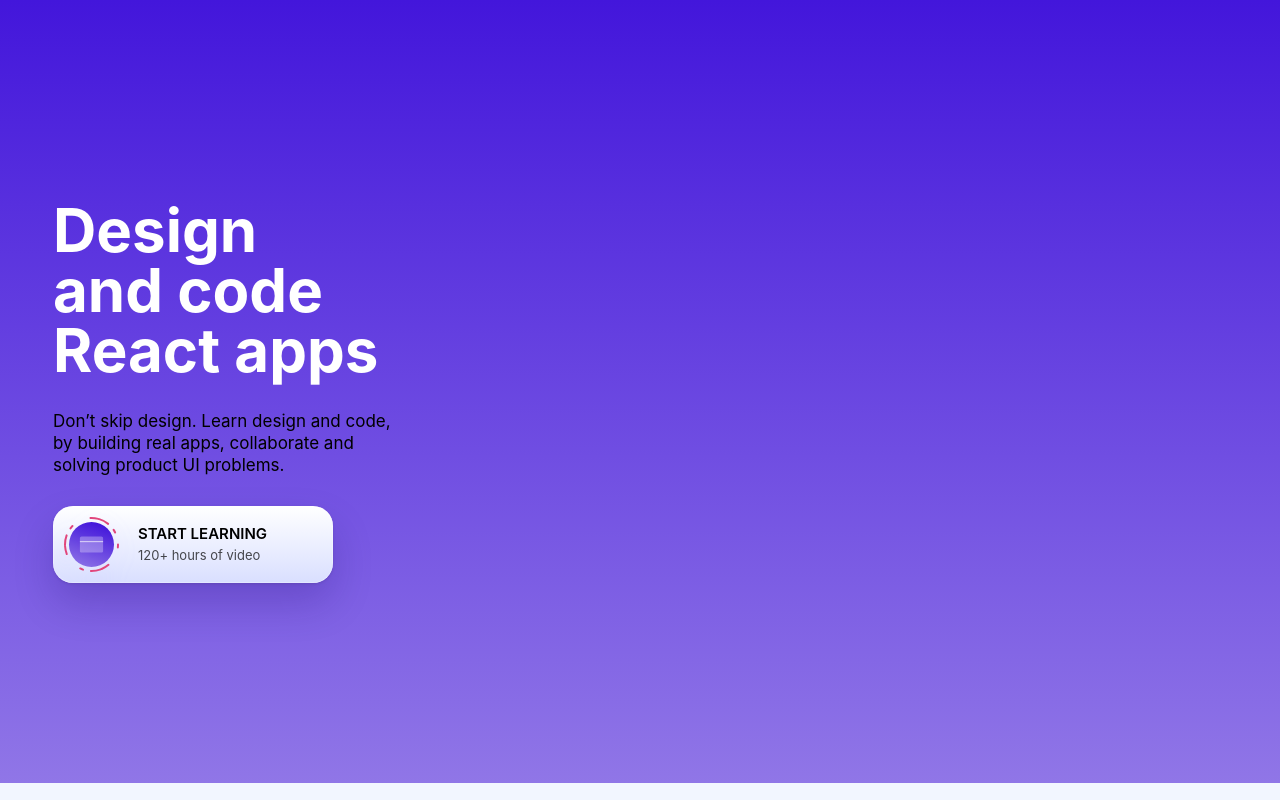
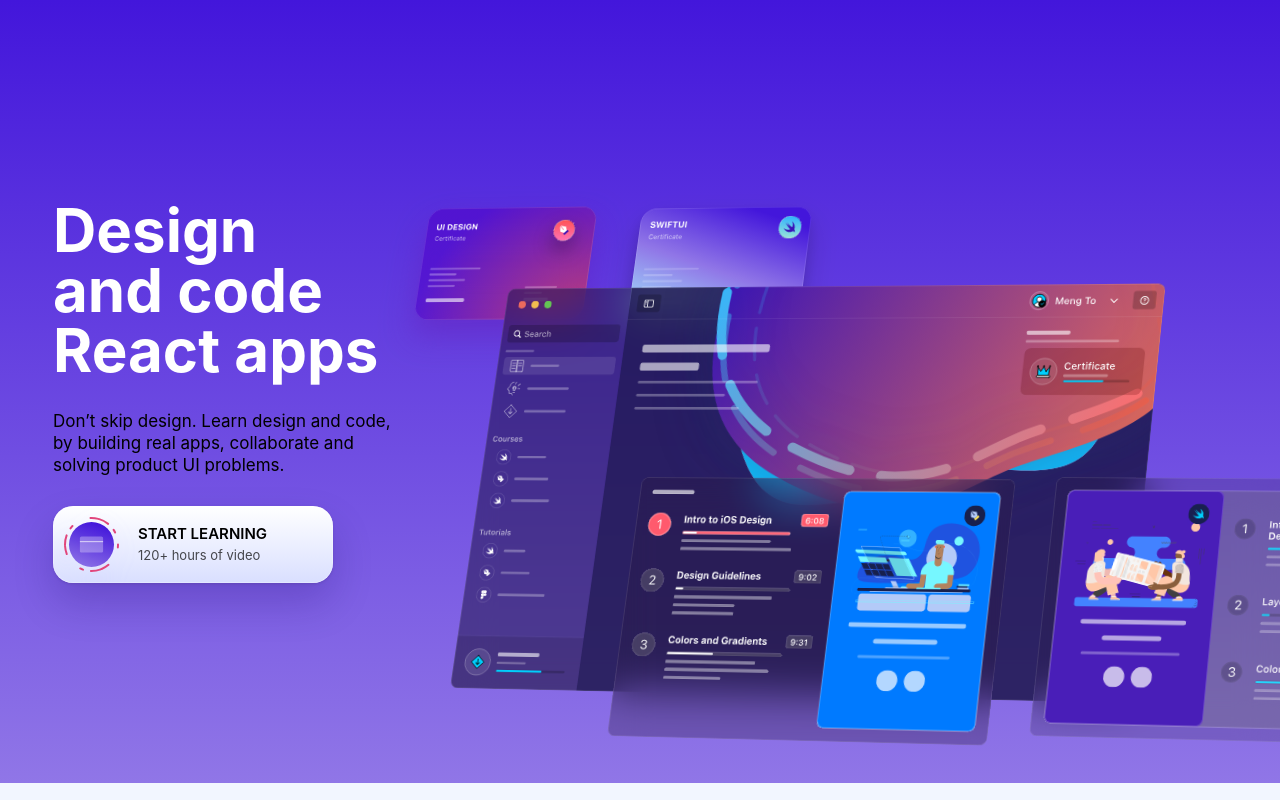
Before and after one commit to dung-phan/built-with-gatsby, a Gatsby site: page / in a window 1280 px wide. Built offline with nearby package versions, Linux system fonts and the light colour scheme; Gatsby itself is replaced by a stand-in of ours.

Commit message:
styling: 3d animate mockup cards

```diff
--- /dev/null
+++ b/src/components/animations/MockUpAnimations.js
@@ -0,0 +1,139 @@
+import React from "react"
+import styled from "styled-components"
+
+export default function MockUpAnimations() {
+  return (
+    <Wrapper>
+      <div className="mockup1"></div>
+      <div className="mockup2"></div>
+      <div className="mockup3"></div>
+      <div className="mockup4"></div>
+      <div className="mockup5"></div>
+    </Wrapper>
+  )
+}
+
+const Wrapper = styled.div`
+  position: relative;
+  perspective: 5000;
+
+  div {
+    transform: rotateY(-20deg) rotateX(20deg);
+    transform-origin: bottom left;
+  }
+
+  * {
+    transition: 1s cubic-bezier(0.075, 0.82, 0.165, 1);
+  }
+  :hover div {
+    transform: rotateY(0deg) rotateX(0deg);
+
+    &.mockup1 {
+      transition-delay: 0.1s;
+      transform: translate(-30px, -30px);
+    }
+    &.mockup2 {
+      transition-delay: 0.2s;
+      transform: translate(0, -30px);
+    }
+    &.mockup3 {
+      transition-delay: 0s;
+    }
+    &.mockup4 {
+      transition-delay: 0.1s;
+      transform: translate(-120px, 30px);
+    }
+    &.mockup5 {
+      transition-delay: 0.2s;
+      transform: translate(-90px, 30px);
+    }
+    :hover {
+      filter: brightness(150%) saturate(120%);
+    }
+  }
+  .mockup1 {
+    position: absolute;
+    width: 183px;
+    height: 120px;
+    left: 0px;
+    top: 0px;
+
+    background: url("/images/animations/mockup1.svg"),
+      radial-gradient(
+        218.51% 281.09% at 100% 100%,
+        rgba(253, 63, 51, 0.6) 0%,
+        rgba(76, 0, 200, 0.6) 45.83%,
+        rgba(76, 0, 200, 0.6) 100%
+      );
+    box-shadow: 0px 16.3881px 32.7761px rgba(99, 30, 187, 0.5),
+      inset 0px 0px 0px 0.5px rgba(255, 255, 255, 0.2);
+    backdrop-filter: blur(21.8507px);
+    /* Note: backdrop-filter has minimal browser support */
+
+    border-radius: 16px;
+  }
+  .mockup2 {
+    position: absolute;
+    width: 183px;
+    height: 120px;
+    left: 214px;
+    top: 0px;
+
+    background: url("/images/animations/mockup2.svg"),
+      linear-gradient(
+        198.85deg,
+        #4316db 12.72%,
+        #9076e7 54.49%,
+        #a2eeff 100.01%
+      );
+    box-shadow: 0px 8.19119px 16.3824px rgba(0, 0, 0, 0.1),
+      0px 16.3824px 32.7648px rgba(0, 0, 0, 0.15),
+      inset 0px 0px 0px 0.5px rgba(255, 255, 255, 0.2);
+    backdrop-filter: blur(21.8432px);
+    /* Note: backdrop-filter has minimal browser support */
+
+    border-radius: 16px;
+  }
+  .mockup3 {
+    position: absolute;
+    width: 701px;
+    height: 428px;
+    left: 37px;
+    top: 60px;
+
+    background: url("/images/animations/mockup3.svg"), rgba(23, 12, 61, 0.5);
+    box-shadow: inset 0px 0px 0px 0.5px rgba(255, 255, 255, 0.2);
+    backdrop-filter: blur(20px);
+    /* Note: backdrop-filter has minimal browser support */
+
+    border-radius: 8px;
+  }
+  .mockup4 {
+    position: absolute;
+    width: 399px;
+    height: 274px;
+    left: 194px;
+    top: 262px;
+
+    background: url("/images/animations/mockup4.svg"), rgba(39, 20, 62, 0.3);
+    box-shadow: inset 0px 0px 0px 0.5px rgba(255, 255, 255, 0.2);
+    backdrop-filter: blur(20px);
+    /* Note: backdrop-filter has minimal browser support */
+
+    border-radius: 8px;
+  }
+  .mockup5 {
+    position: absolute;
+    width: 412px;
+    height: 274px;
+    left: 616px;
+    top: 262px;
+
+    background: url("/images/animations/mockup5.svg"), rgba(39, 20, 62, 0.2);
+    box-shadow: inset 0px 0px 0px 0.5px rgba(255, 255, 255, 0.2);
+    backdrop-filter: blur(20px);
+    /* Note: backdrop-filter has minimal browser support */
+
+    border-radius: 8px;
+  }
+`
--- a/src/components/sections/HeroSection.js
+++ b/src/components/sections/HeroSection.js
@@ -1,5 +1,6 @@
 import React from "react"
 import styled from "styled-components"
+import MockUpAnimations from "../animations/MockUpAnimations"
 import PurchaseButton from "../buttons/PurchaseButton"
 import { themes } from "../styles/ColorStyles"
 import { H1, MediumText } from "../styles/TextStyles"
@@ -20,6 +21,7 @@ function HeroSection() {
             subtitle="120+ hours of video"
           />
         </TextWrapper>
+        <MockUpAnimations />
       </ContentWrapper>
     </Wrapper>
   )
@@ -29,11 +31,14 @@ export default HeroSection
 
 const Wrapper = styled.div`
   background: linear-gradient(180deg, #4316db 0%, #9076e7 100%);
+  overflow: hidden;
 `
 const ContentWrapper = styled.div`
   max-width: 1234px;
   margin: 0 auto;
   padding: 200px 30px;
+  display: grid;
+  grid-template-columns: 360px auto;
 `
 const TextWrapper = styled.div`
   max-width: 360px;
```
